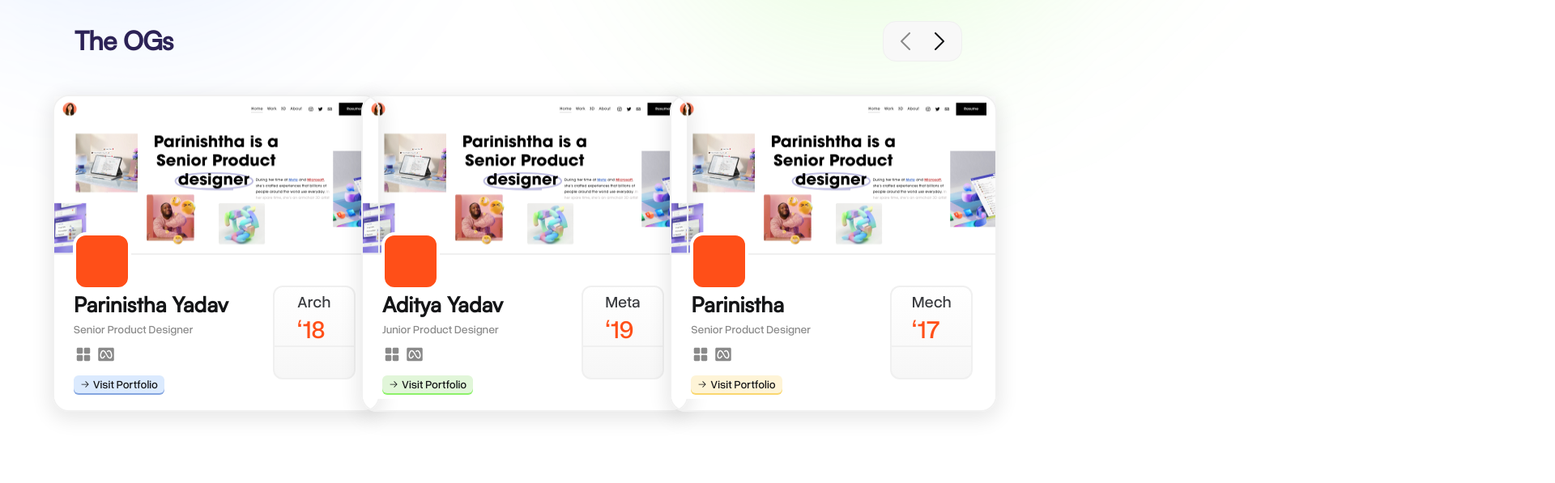
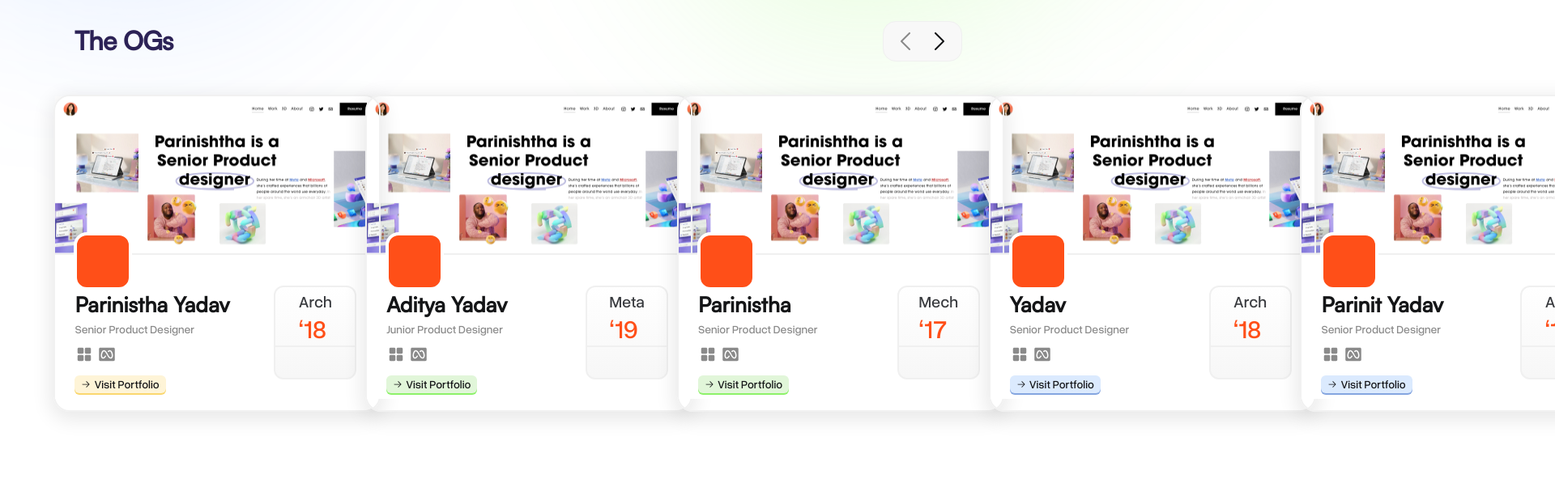
Before and after one commit to Arshdeep54/folio, a React (Vite) app: page / in a window 1280 px wide. Shown: the part 559-1156 px from the top of the page at 81% size, 1920 px wide, since content can reach past the window. Built offline with nearby package versions, Linux system fonts and the light colour scheme.

Commit message:
adds horizontal framer animation

```diff
--- a/src/components/Card/Card.css
+++ b/src/components/Card/Card.css
@@ -12,7 +12,7 @@
 }
 
 .card {
-  width: 31%;
+
   padding: 0.125rem;
   height: 25rem;
   display: flex;
@@ -160,7 +160,9 @@
   margin-bottom: 0.625rem;
   gap: 0.25rem;
 }
-
+.portfolio{
+  width: max-content;
+}
 .portfolio_container {
   display: flex;
   padding: 0.125rem 0.5rem;
--- a/src/components/Card/Card.jsx
+++ b/src/components/Card/Card.jsx
@@ -1,13 +1,11 @@
 import React, { useState } from "react";
 import "./Card.css";
 import pfpImage from "../../assets/pfp_demo.png";
-import RectangleSvg from "../Svgs/RectangleSvg";
 import MicrosoftSvg from "../Svgs/MicrosoftSvg";
 import MetaSvg from "../Svgs/MetaSvg";
 import ArrowRight from "../Svgs/ArrowRight";
 import MicrosoftSvgHovered from "../Svgs/MicrosoftSvgHovered";
 import MetaSvgHovered from "../Svgs/MetaSvgHovered";
-import ArrowUp from "../Svgs/ArrowUp";
 import { motion } from "framer-motion";
 function Card(props) {
   const {
@@ -19,6 +17,8 @@ function Card(props) {
     pfpImageUrl,
     icon,
     randomColor,
+    horizontal,
+    containerSize
   } = props;
   const [hoverIcon1, setHoverIcon1] = useState(false);
   const [hoverIcon2, setHoverIcon2] = useState(false);
@@ -37,11 +37,12 @@ function Card(props) {
           y: 0,
           scale: 1,
         }}
-        viewport={{ once: true, amount: 0.5 }}
-        transition={{ delay: 0.1 }}
+        viewport={{ once: true, amount: horizontal ? 0.1 : 0.5 }}
+        transition={{ delay: 0.2, ease: "easeIn" }}
         className="card"
         style={{
           padding: "0.3rem",
+          width: horizontal ?  `${31/containerSize}%` : "31%",
         }}
       >
         <div
@@ -79,6 +80,12 @@ function Card(props) {
                   {hoverIcon2 ? <MetaSvgHovered /> : <MetaSvg />}
                 </div>
               </div>
+              <motion.div
+                initial={{ scale: 1 }}
+                whileHover={{ scale: 0.95 }}
+                transition={{ duration: 1, type: "spring" }}
+                className="portfolio"
+              >
                 <div
                   className="portfolio_container"
                   onMouseEnter={() => setPortHovered(true)}
@@ -88,13 +95,15 @@ function Card(props) {
                     boxShadow: `0 ${portHovered ? "3px" : "2px"} 0 0 ${
                       randomColor.shadow
                     }`,
-                  border: portHovered && `1px solid ${randomColor.borderPort}`,
+                    border:
+                      portHovered && `1px solid ${randomColor.borderPort}`,
                     borderRadius: "0.375rem",
                   }}
                 >
                   <ArrowRight portHovered={portHovered} />
                   <div className="portfolio_text">Visit Portfolio</div>
                 </div>
+              </motion.div>
             </div>
             <div className="content_right">
               <div className="content_right_top">
--- a/src/pages/HomePage/HomePage.css
+++ b/src/pages/HomePage/HomePage.css
@@ -59,9 +59,9 @@
 
 .og_content_container {
   display: flex;
-  width: 100%;
   align-items: center;
   gap: 2rem;
+  transition:transform 0.6s ease-in-out;
 }
 .collection_container {
   padding: 0 5.75rem;
--- a/src/pages/HomePage/HomePage.jsx
+++ b/src/pages/HomePage/HomePage.jsx
@@ -1,11 +1,13 @@
-import React, { useRef, useState } from "react";
-import NavBar from "../../components/Navbar/NavBar";
+import React, { useEffect, useRef, useState } from "react";
 import Graphic from "../../components/Graphic/Graphic";
 import "./HomePage.css";
 import CaretLeft from "../../components/Svgs/CaretLeft";
 import CaretRight from "../../components/Svgs/CaretRight";
 import Card from "../../components/Card/Card";
+import { motion, useAnimationControls } from "framer-motion";
+
 function HomePage() {
+  const controls = useAnimationControls();
   const dummydata = [
     {
       id: 0,
@@ -70,22 +72,54 @@ function HomePage() {
       pfpImageUrl: null, //for now null
       icon: null,
     },
+    {
+      id: 8,
+      name: "Astha Gill",
+      designation: "Senior Developer",
+      department: "Civil",
+      batch: 23,
+      pfpImageUrl: null, //for now null
+      icon: null,
+    },
+    {
+      id: 8,
+      name: "Astha Gill",
+      designation: "Senior Developer",
+      department: "Civil",
+      batch: 23,
+      pfpImageUrl: null, //for now null
+      icon: null,
+    },
   ];
   const pageSize = window.matchMedia("(max-width:768px)").matches ? 2 : 3;
-
+  const containerSize = Math.ceil(dummydata.length / pageSize);
   const [currentIndex, setCurrentIndex] = useState(0);
+  const [currentX, setCurrentX] = useState(0);
+  const length = 1368;
+  useEffect(() => {
+    console.log({ currentIndex, currentX });
+  }, [currentIndex, currentX]);
   const handleNext = () => {
+    console.log(currentIndex);
     if (currentIndex + pageSize < dummydata.length) {
       setCurrentIndex(currentIndex + pageSize);
+      console.log(currentIndex);
+      controls.set("key2");
+      setCurrentX(currentX - length);
     }
   };
 
   const handlePrevious = () => {
+    console.log(currentIndex);
     if (currentIndex > 0) {
       setCurrentIndex(currentIndex - pageSize);
+      console.log("prev");
+      controls.set("key3");
+      setCurrentX(currentX + length);
     }
   };
-  const displayedItems = dummydata.slice(currentIndex, currentIndex + pageSize);
+  const displayedItems = dummydata.slice(0, containerSize * 3);
+  const cardContainerRef = useRef(null);
 
   const colors = [
     {
@@ -106,7 +140,7 @@ function HomePage() {
       borderPort: "#85A6E0",
       bg: "#DBEAFE", //purple
       shadow: "#85A6E0",
-    }
+    },
   ];
 
   return (
@@ -119,24 +153,45 @@ function HomePage() {
             <div className="arrows_sub_container">
               <div
                 className="arrow_container"
-                onClick={handlePrevious}
+                onClick={() => {
+                  handlePrevious();
+                }}
                 disabled={currentIndex === 0}
               >
                 <CaretLeft dark={currentIndex != 0} />
               </div>
               <div
                 className="arrow_container"
-                onClick={handleNext}
-                disabled={currentIndex === dummydata.length - pageSize}
+                onClick={() => {
+                  handleNext();
+                }}
+                disabled={currentIndex === dummydata.length-pageSize}
               >
-                <CaretRight
-                  dark={currentIndex < dummydata.length - pageSize}
-                />
+                <CaretRight dark={currentIndex < dummydata.length-pageSize} />
               </div>
             </div>
           </div>
         </div>
-        <div className="og_content_container">
+        <motion.div
+          ref={cardContainerRef}
+          className="og_content_container"
+          variants={{
+            initial: {
+              translateX: 0,
+            },
+            key2: {
+              translateX: currentX - length,
+            },
+            key3: {
+              translateX: currentX + length,
+            },
+          }}
+          animate={controls}
+          style={{
+            width: `${containerSize * 101}%`,
+            transition: "transform 0.6s easeinout",
+          }}
+        >
           {displayedItems.map((item, index) => {
             return (
               <Card
@@ -148,10 +203,12 @@ function HomePage() {
                 pfpImageUrl={item.pfpImageUrl}
                 icon={item.icon}
                 randomColor={colors[Math.floor(Math.random() * colors.length)]}
+                horizontal={true}
+                containerSize={containerSize}
               />
             );
           })}
-        </div>
+        </motion.div>
       </div>
       <div className="collection_container">
         <div className="collection_header">
@@ -169,6 +226,8 @@ function HomePage() {
                 pfpImageUrl={item.pfpImageUrl}
                 icon={item.icon}
                 randomColor={colors[Math.floor(Math.random() * colors.length)]}
+                horizontal={false}
+                containerSize={containerSize}
               />
             );
           })}
```
Lines whose indentation alone changed are shown as unchanged.
